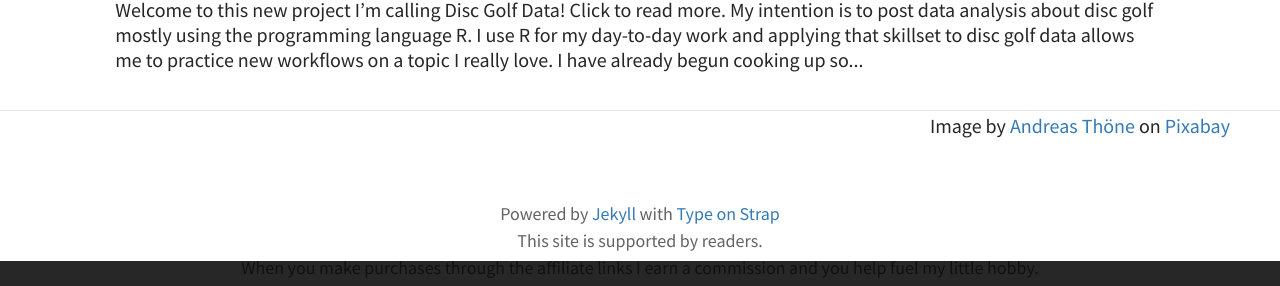
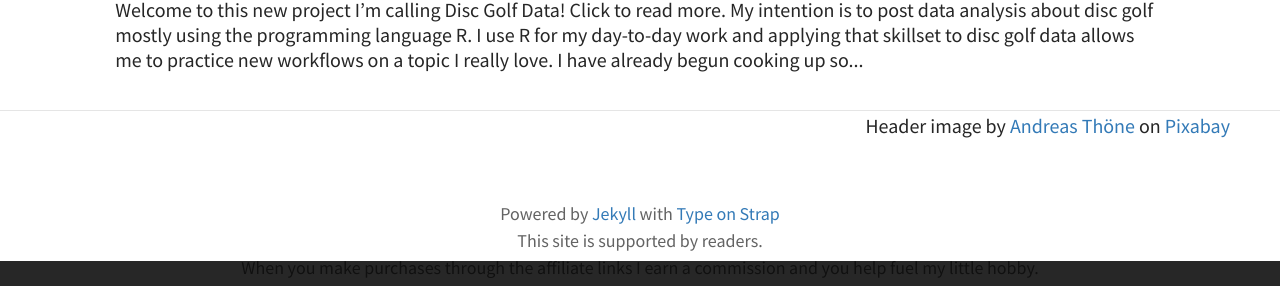
Before and after one commit to discgolfR/discgolfR.github.io, a Jekyll site: the page built from index.html, in a window 1280 px wide. Shown: the part 536-822 px from the top of the page. Built offline with Jekyll 4.4.1, drawn with Linux system fonts in a browser that asks for light colours; the list of posts is cut into pages by our own code.

Commit message:
header image credit

```diff
--- a/_layouts/home.html
+++ b/_layouts/home.html
@@ -11,6 +11,6 @@ layout: default
 
     {% include blog.html %}
 
-<p style="text-align:right; padding-right: 50px;">Image by <a href="https://pixabay.com/users/crosslap-8204922/?utm_source=link-attribution&amp;utm_medium=referral&amp;utm_campaign=image&amp;utm_content=3319992">Andreas Thöne</a> on <a href="https://pixabay.com/?utm_source=link-attribution&amp;utm_medium=referral&amp;utm_campaign=image&amp;utm_content=3319992">Pixabay</a></p>
+<p style="text-align:right; padding-right: 50px;">Header image by <a href="https://pixabay.com/users/crosslap-8204922/?utm_source=link-attribution&amp;utm_medium=referral&amp;utm_campaign=image&amp;utm_content=3319992">Andreas Thöne</a> on <a href="https://pixabay.com/?utm_source=link-attribution&amp;utm_medium=referral&amp;utm_campaign=image&amp;utm_content=3319992">Pixabay</a></p>
 
 </div>
```
